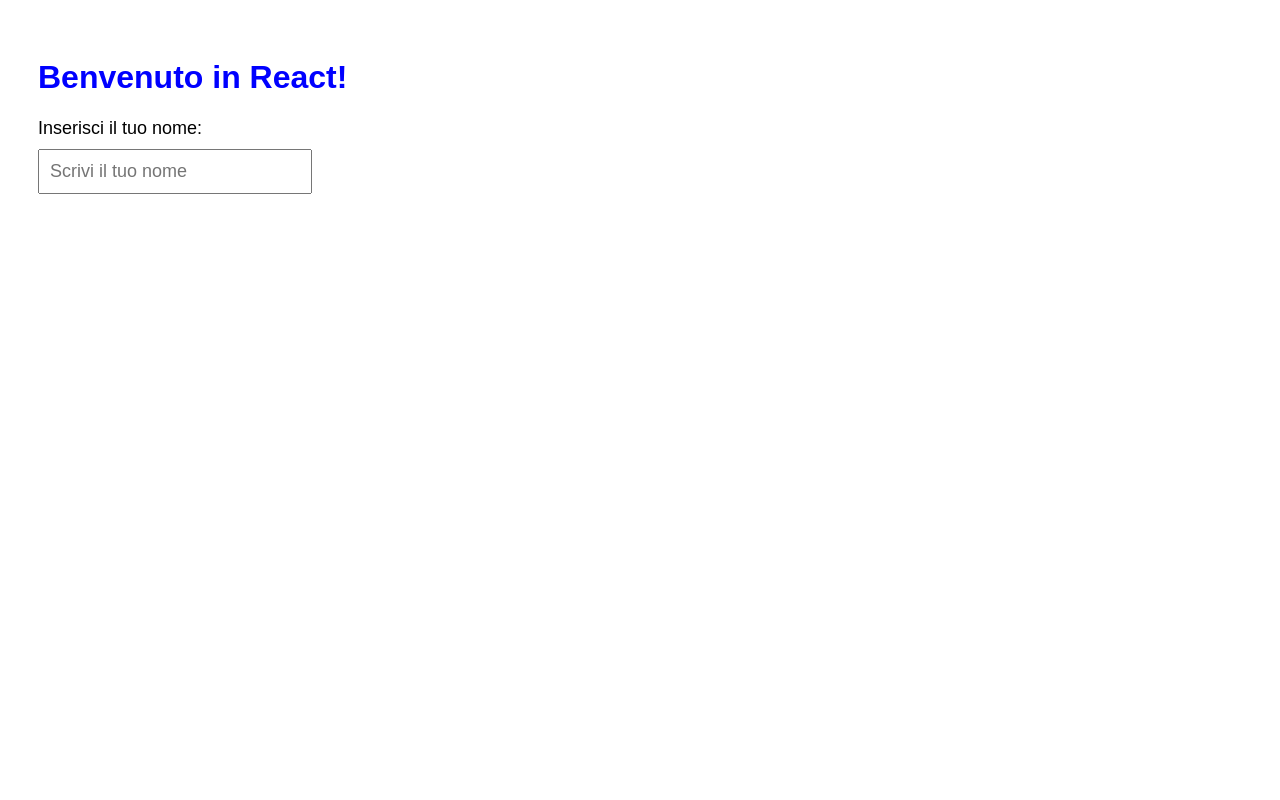
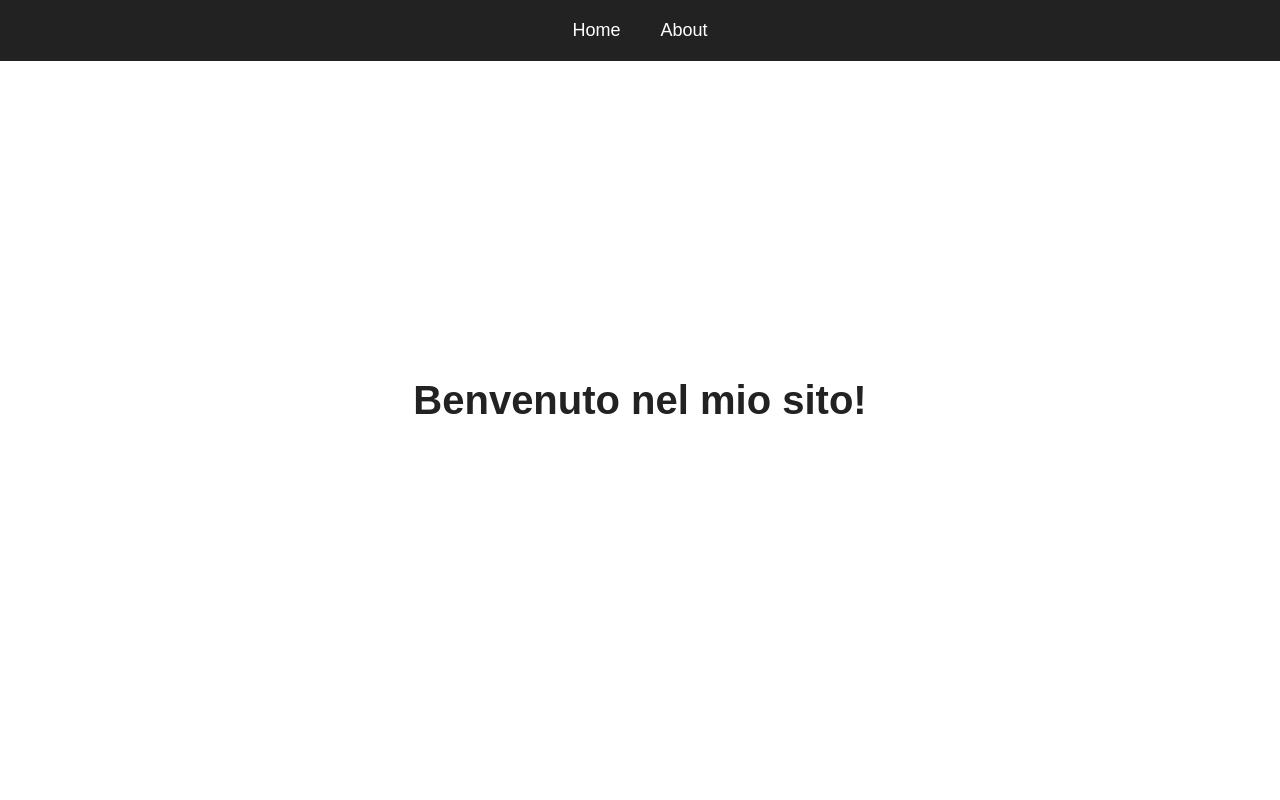
Before and after one commit to linairiscm/my_first_project, a React (Vite) app: page / in a window 1280 px wide. Shown: the top 800 px of the page. Built offline with nearby package versions, Linux system fonts and the light colour scheme.

Commit message:
Selfwork Componenti React completato

```diff
--- a/src/App.jsx
+++ b/src/App.jsx
@@ -1,19 +1,16 @@
+import Navbar from "./components/Navbar";
+import Header from "./components/Header";
+import List from "./components/List";
 
 function App() {
+
+  const names = ["Marco", "Luca", "Giulia", "Andrea"];
+
   return (
     <>
-      <h1 className="titolo">Benvenuto in React!</h1>
-
-      <label className="etichetta" htmlFor="nome">
-        Inserisci il tuo nome:
-      </label>
-
-      <input
-        className="input-nome"
-        type="text"
-        id="nome"
-        placeholder="Scrivi il tuo nome"
-      />
+      <Navbar />
+      <Header title="Benvenuto nel mio sito!"/>
+      <List names={names} />
     </>
   );
 }
--- /dev/null
+++ b/src/components/Header.jsx
@@ -0,0 +1,10 @@
+
+import Title from "./Title";
+
+export default function Header({title}) {
+  return (
+    <header id="custom_header">
+      <Title title={title} />
+    </header>
+  );
+}
--- /dev/null
+++ b/src/components/List.jsx
@@ -0,0 +1,11 @@
+
+
+export default  function List({ names }) {
+  return (
+    <ul id="custom_list">
+      {names.map((name) => (
+        <li key={name}>{name}</li>
+      ))}
+    </ul>
+  );
+}
--- /dev/null
+++ b/src/components/Navbar.jsx
@@ -0,0 +1,9 @@
+
+export default function Navbar() {
+  return (
+    <nav id="custom_navbar">
+      <a>Home</a>
+      <a>About</a>
+    </nav>
+  );
+}
--- /dev/null
+++ b/src/components/Title.jsx
@@ -0,0 +1,5 @@
+
+export default function Title({title}) {
+
+  return <h1 id="main_title">{title}</h1>
+}
--- a/src/index.css
+++ b/src/index.css
@@ -1,29 +1,45 @@
-
 
 body {
+  margin: 0;
   font-family: Arial, sans-serif;
-  padding: 30px;
 }
 
-/* Titolo */
-
-.titolo {
-  color: blue;
-  font-size: 32px;
+/* Navbar */
+#custom_navbar {
+  position: fixed;
+  top: 0;
+  left: 0;
+  width: 100%;
+  background-color: #222;
+  padding: 20px 0;
+  display: flex;
+  justify-content: center;
+  gap: 40px;
 }
 
-/* Label */
-
-.etichetta {
-  display: block;
+#custom_navbar a {
+  color: white;
+  text-decoration: none;
   font-size: 18px;
-  margin-bottom: 10px;
 }
 
-/* Input */
+/* Header */
+#custom_header {
+  height: 100vh;
+  display: flex;
+  justify-content: center;
+  align-items: center;
+  /* background-color: lightblue; */
+}
 
-.input-nome {
-  font-size: 18px;
-  padding: 10px;
-  width: 250px;
+/* Title */
+#main_title {
+  color: #222;
+  font-size: 40px;
 }
+
+/* List */
+#custom_list {
+  padding: 20px 40px;
+  font-size: 20px;
+}
```
